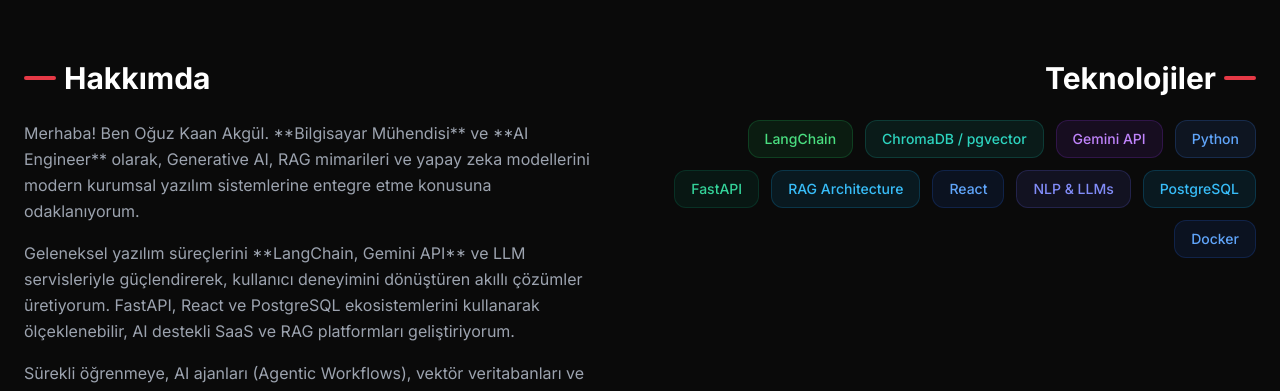
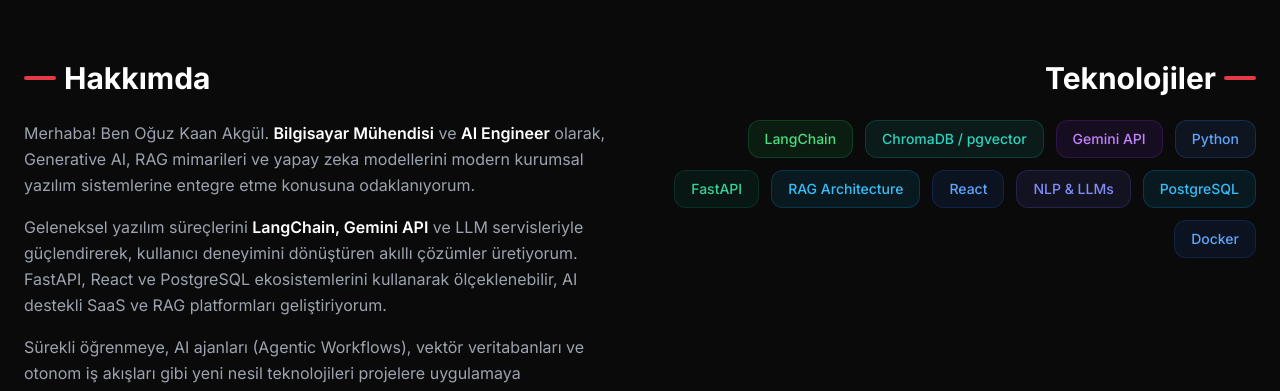
Before and after one commit to oguzzakgl/oguzzakgl.github.io, a React (Vite) app: page / in a window 1280 px wide. Shown: the part 820-1211 px from the top of the page. Built offline with nearby package versions, Linux system fonts and the light colour scheme.

Commit message:
fix: Replace markdown asterisks with JSX strong tags in AboutSection

```diff
--- a/src/components/AboutSection.jsx
+++ b/src/components/AboutSection.jsx
@@ -31,10 +31,10 @@
                         </h2>
                         <div className="space-y-4 text-gray-400 leading-relaxed">
                             <p>
-                                Merhaba! Ben Oğuz Kaan Akgül. **Bilgisayar Mühendisi** ve **AI Engineer** olarak, Generative AI, RAG mimarileri ve yapay zeka modellerini modern kurumsal yazılım sistemlerine entegre etme konusuna odaklanıyorum.
+                                Merhaba! Ben Oğuz Kaan Akgül. <strong className="text-white font-semibold">Bilgisayar Mühendisi</strong> ve <strong className="text-white font-semibold">AI Engineer</strong> olarak, Generative AI, RAG mimarileri ve yapay zeka modellerini modern kurumsal yazılım sistemlerine entegre etme konusuna odaklanıyorum.
                             </p>
                             <p>
-                                Geleneksel yazılım süreçlerini **LangChain, Gemini API** ve LLM servisleriyle güçlendirerek, kullanıcı deneyimini dönüştüren akıllı çözümler üretiyorum. FastAPI, React ve PostgreSQL ekosistemlerini kullanarak ölçeklenebilir, AI destekli SaaS ve RAG platformları geliştiriyorum.
+                                Geleneksel yazılım süreçlerini <strong className="text-white font-semibold">LangChain, Gemini API</strong> ve LLM servisleriyle güçlendirerek, kullanıcı deneyimini dönüştüren akıllı çözümler üretiyorum. FastAPI, React ve PostgreSQL ekosistemlerini kullanarak ölçeklenebilir, AI destekli SaaS ve RAG platformları geliştiriyorum.
                             </p>
                             <p>
                                 Sürekli öğrenmeye, AI ajanları (Agentic Workflows), vektör veritabanları ve otonom iş akışları gibi yeni nesil teknolojileri projelere uygulamaya odaklanıyorum.
```
